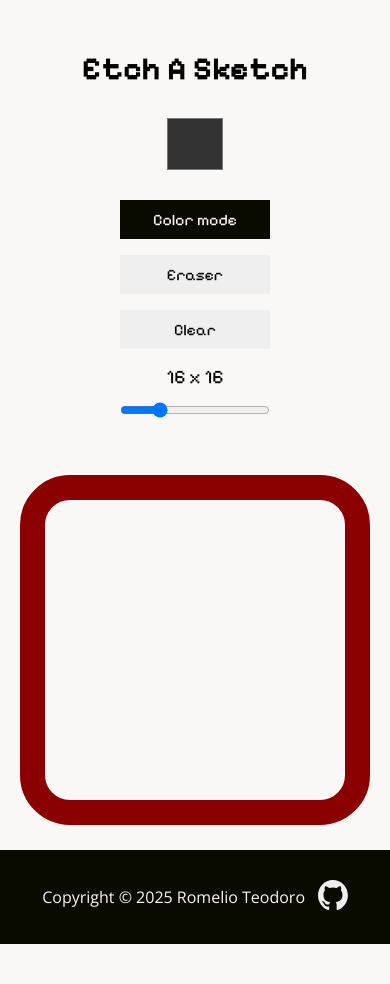
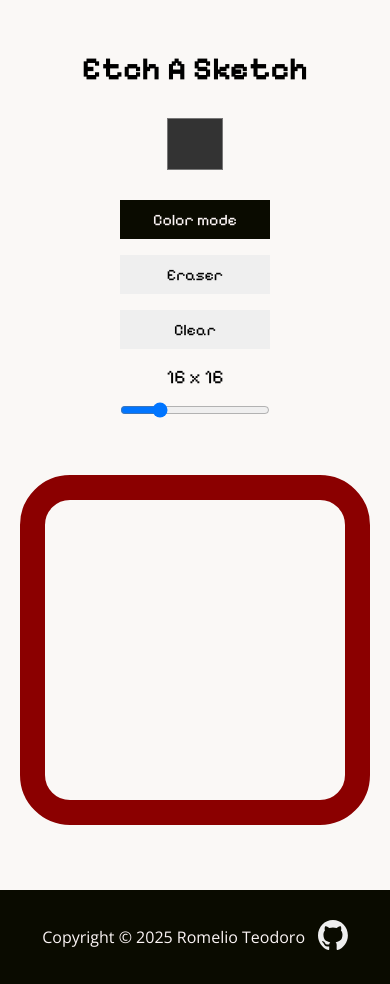
Before and after one commit to melio0504/etch-a-sketch, a plain HTML site: page index.html in a window 390 px wide. Before the commit the page ends 944 px from the top, so only its background shows below. Drawn offline with nearby package versions, Linux system fonts and the light colour scheme.

Commit message:
Fix footer problem in smaller screen

```diff
--- a/src/style.css
+++ b/src/style.css
@@ -10,6 +10,12 @@
     --font-light: #fcf5f5;
     --background-color: #faf8f6;
     --secondary-color: #0a0b00;
+}
+
+html, body {
+  height: 100%;
+  display: flex;
+  flex-direction: column;
 }
 
 body,
@@ -26,6 +32,7 @@ h1 {
     flex-wrap: wrap;
     justify-content: center;
     margin: 5rem;
+    flex-grow: 1;
 }
 
 .left  {
@@ -110,8 +117,8 @@ input[type='color'] {
 }
 
 footer {
-   font-family: var(--secondary-font-style);
-    position: fixed;
+    font-family: var(--secondary-font-style);
+    position: relative;
     bottom: 0;
     display: flex;
     justify-content: center;
@@ -153,6 +160,7 @@ footer {
   }
 
   footer {
-    position: static;
+    position: relative;
+    margin-top: 2.5rem;
   }
 }
```
